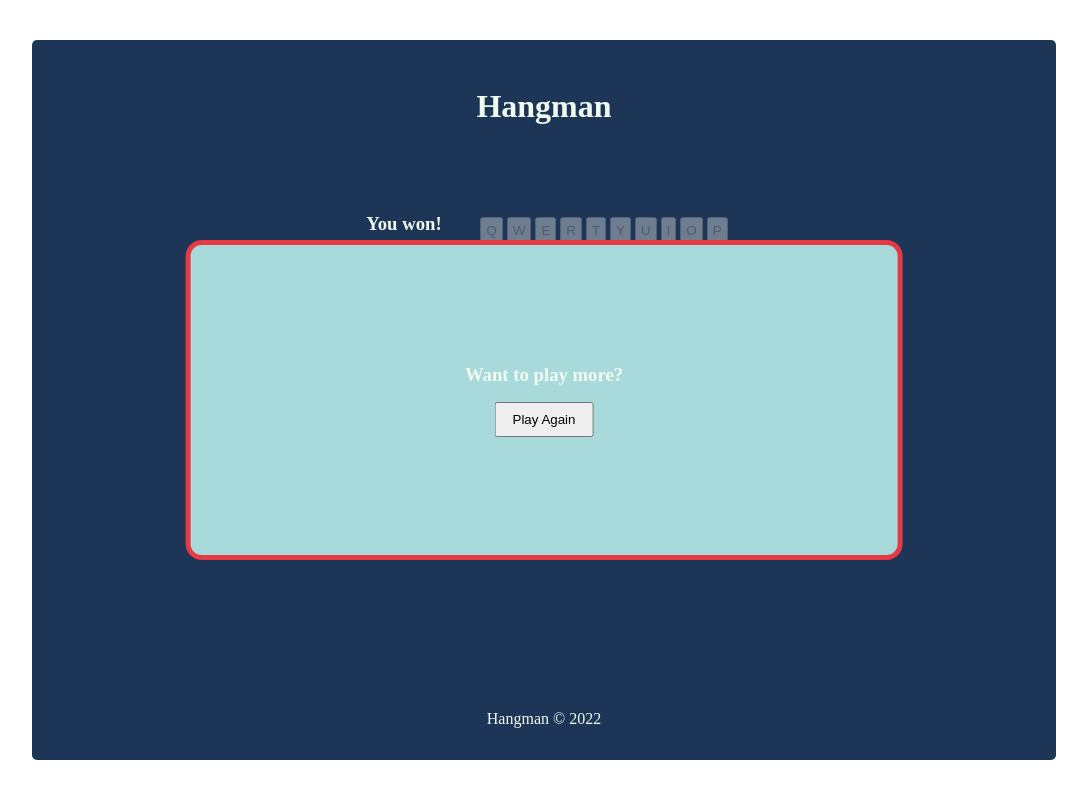
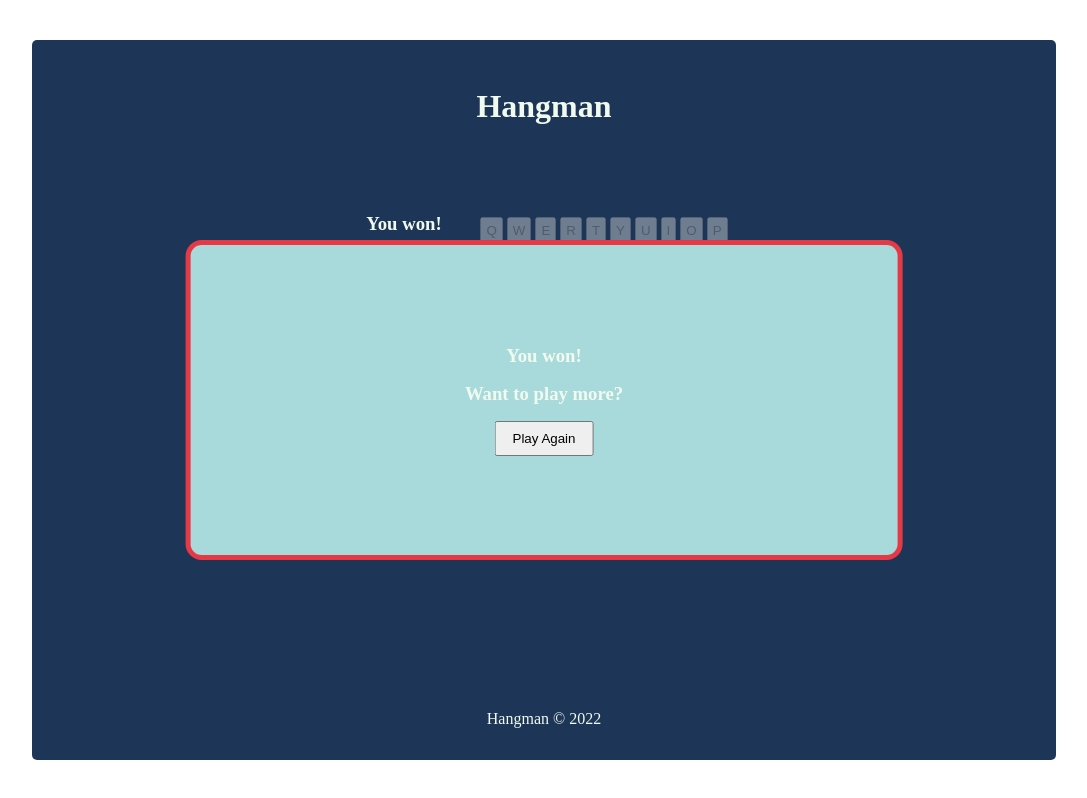
Before and after one commit to fac25/week5-paz-karwan, a React (Vite) app: page /game in a window 1280 px wide. Shown: the whole page, without its empty margins (96-1183 px from the left). Built offline with nearby package versions, Linux system fonts and the light colour scheme.

Commit message:
clean more

```diff
--- a/src/components/Game.jsx
+++ b/src/components/Game.jsx
@@ -63,7 +63,6 @@
     <main>
       <div className="game-container">
         <section className="control-panel">
-          <p>{word}</p>
           {isWinner ? (
             <h3>You won!</h3>
           ) : isLoser ? (
@@ -127,6 +126,15 @@
         {playAgain ? (
           <div className="modal center">
             <div className="modal-content">
+              <div>
+              {isWinner ? (
+            <h3>You won!</h3>
+          ) : isLoser ? (
+            <h3>You lost!</h3>
+          ) : (
+            ""
+          )}
+              </div>
               <h3>Want to play more?</h3>
               <button onClick={handlePlayAgain}>Play Again</button>
             </div>
--- a/src/index.css
+++ b/src/index.css
@@ -104,10 +104,6 @@
   }
 }
 
-.control-panel > :first-child {
-  display: none;
-}
-
 .keyboard-layout {
   display: flex;
   flex-direction: column;
--- a/src/styles/_game.scss
+++ b/src/styles/_game.scss
@@ -49,11 +49,6 @@
     }
   }
 }
-.control-panel {
-  > :first-child {
-    display: none;
-  }
-}
 .keyboard-layout {
   display: flex;
   flex-direction: column;
```
